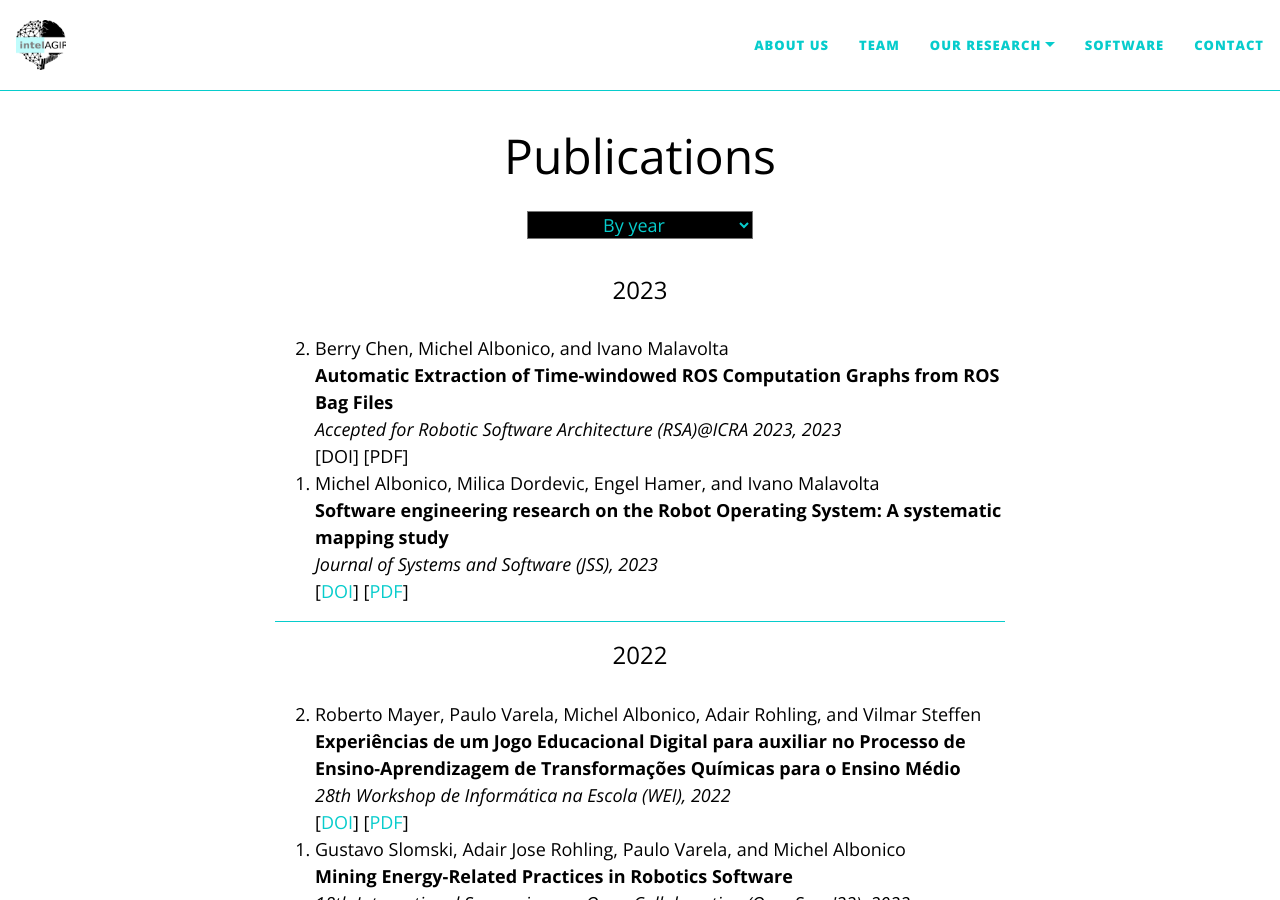
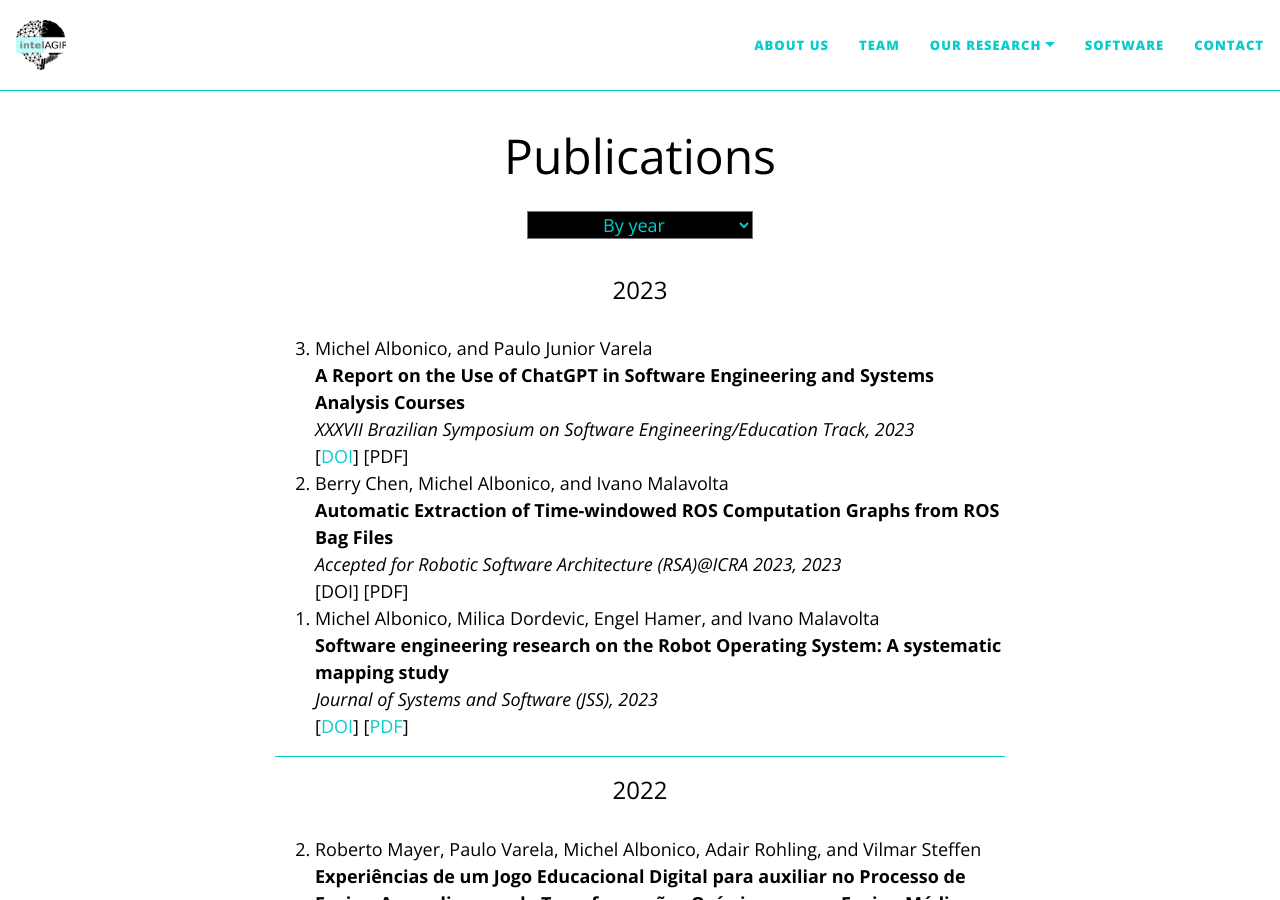
Before and after one commit to IntelAgir-Research-Group/intelagir-research-group.github.io, a Jekyll site: the page built from pages/publications.md, in a window 1280 px wide and 900 px high. Built offline with Jekyll 4.4.1, drawn with Linux system fonts in a browser that asks for light colours; nearby versions of some CDN libraries.

Commit message:
Update publications.md

```diff
--- a/pages/publications.md
+++ b/pages/publications.md
@@ -2,6 +2,14 @@
 layout: publications
 title: Publications
 publications:
+  - title: "A Report on the Use of ChatGPT in Software Engineering and Systems Analysis Courses"
+    authors: Michel Albonico, and Paulo Junior Varela
+    venue: "XXXVII Brazilian Symposium on Software Engineering/Education Track"
+    doi: https://doi.org/10.1145/3613372.3614189
+    url: #
+    year: 2023
+    type: conference
+
   - title: "Automatic Extraction of Time-windowed ROS Computation Graphs from ROS Bag Files"
     authors: Berry Chen, Michel Albonico, and Ivano Malavolta
     venue: "Accepted for Robotic Software Architecture (RSA)@ICRA 2023"
```
